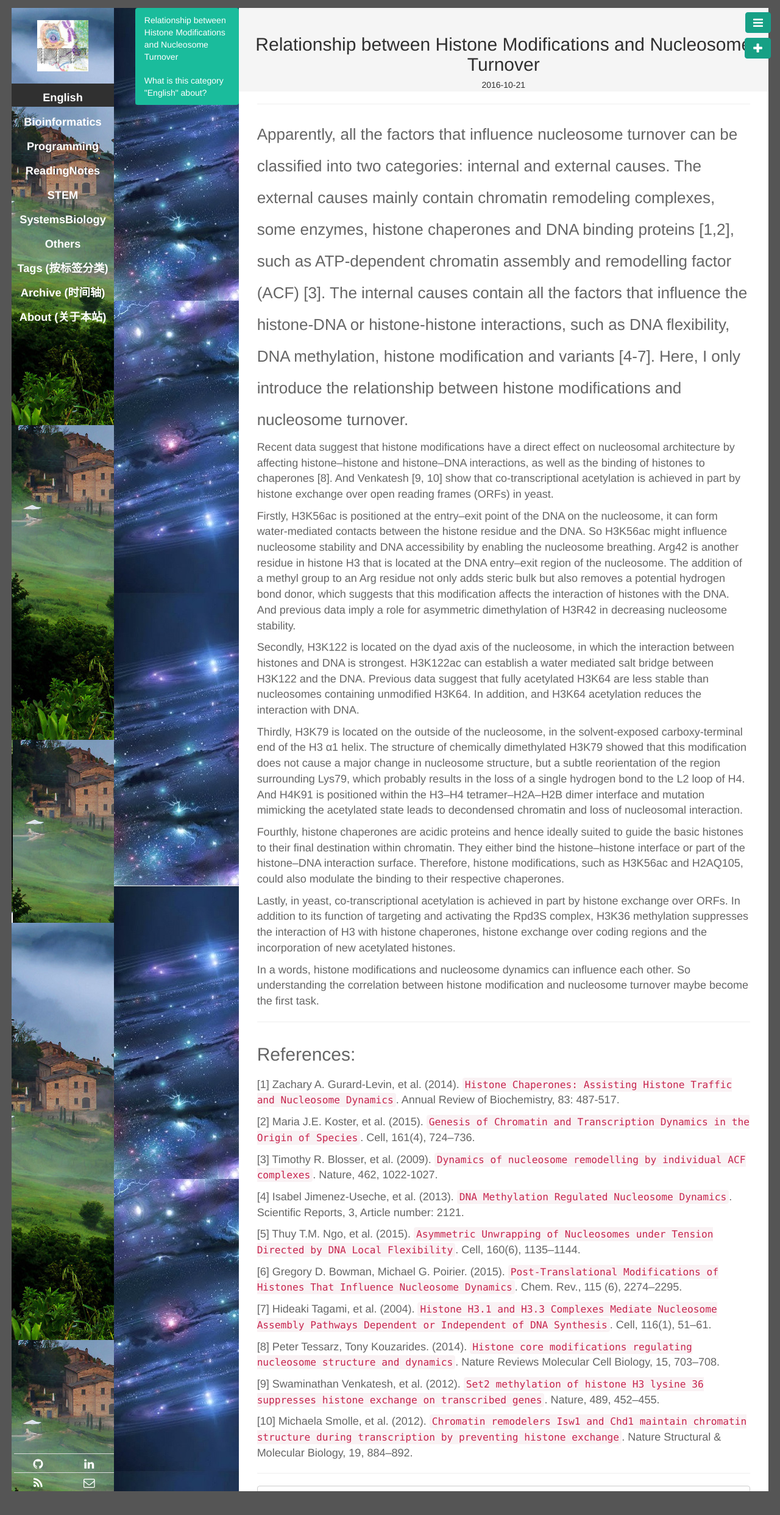
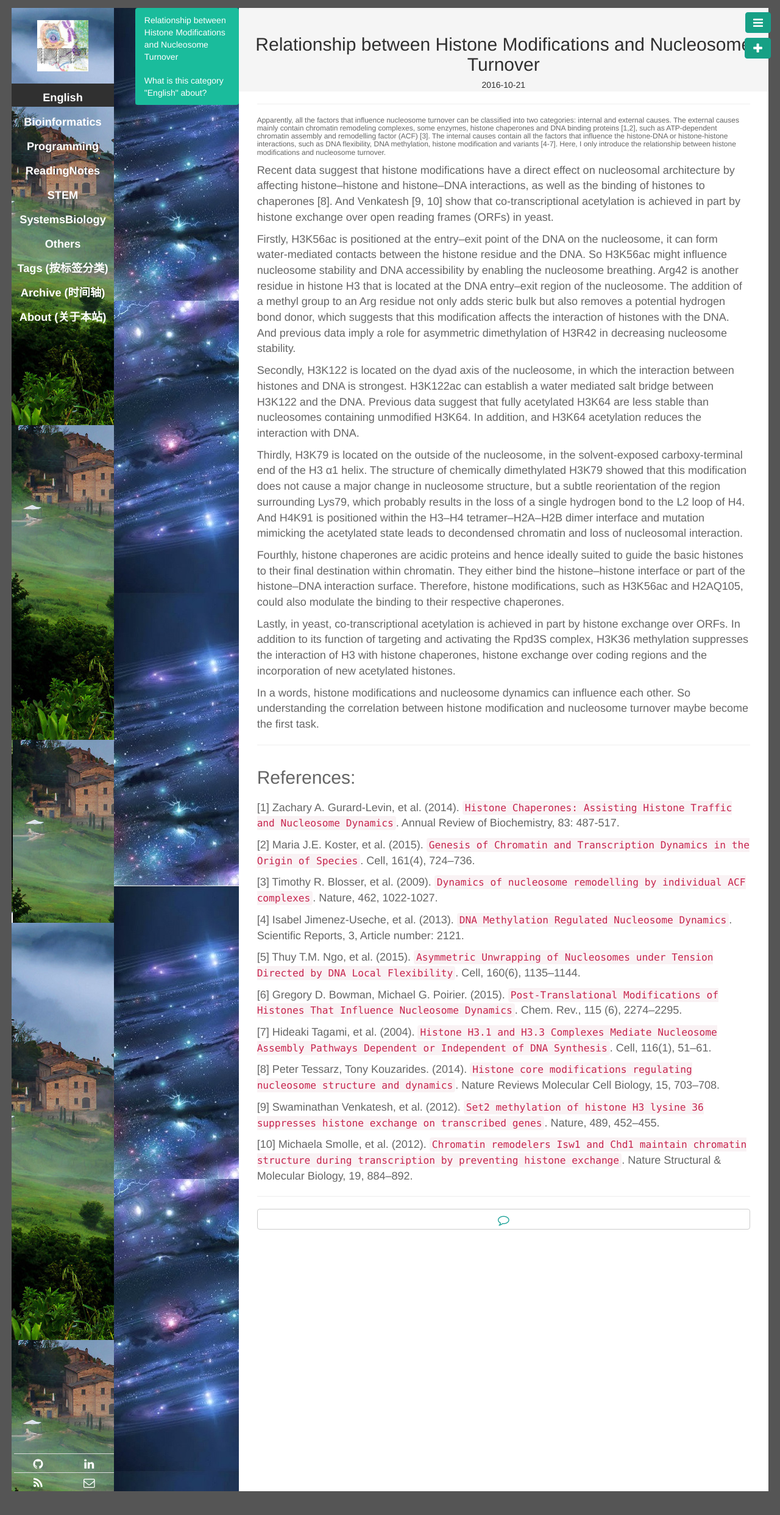
Before and after one commit to CTLife/CTLife.github.io, a Jekyll site: the page built from _posts/English/2016-10-21-HistoneModificationsNucleosomeTurnover.md, in a window 1280 px wide. Shown: the top 2484 px of the page at 61% size. Built offline with Jekyll 4.4.1, drawn with Linux system fonts in a browser that asks for light colours; Markdown is read by kramdown in place of the engine named in the settings.

```diff
--- a/_posts/English/2016-10-21-HistoneModificationsNucleosomeTurnover.md
+++ b/_posts/English/2016-10-21-HistoneModificationsNucleosomeTurnover.md
@@ -7,7 +7,7 @@ keywords: Histone Modifications, Nucleosome Turnover
 description:  Relationship between Histone Modifications and Nucleosome Turnover
 ---
 
-###Apparently, all the factors that influence nucleosome turnover can be classified into two categories: internal and external causes. The external causes mainly contain chromatin remodeling complexes, some enzymes, histone chaperones and DNA binding proteins [1,2], such as ATP-dependent chromatin assembly and remodelling factor (ACF) [3]. The internal causes contain all the factors that influence the histone-DNA or histone-histone interactions, such as DNA flexibility, DNA methylation, histone modification and variants [4-7]. Here, I only introduce the relationship between histone modifications and nucleosome turnover.
+######Apparently, all the factors that influence nucleosome turnover can be classified into two categories: internal and external causes. The external causes mainly contain chromatin remodeling complexes, some enzymes, histone chaperones and DNA binding proteins [1,2], such as ATP-dependent chromatin assembly and remodelling factor (ACF) [3]. The internal causes contain all the factors that influence the histone-DNA or histone-histone interactions, such as DNA flexibility, DNA methylation, histone modification and variants [4-7]. Here, I only introduce the relationship between histone modifications and nucleosome turnover.
 
 
 Recent data suggest that histone modifications have a direct effect on nucleosomal architecture by affecting histone–histone and histone–DNA interactions, as well as the binding of histones to chaperones [8]. And Venkatesh [9, 10] show that co-transcriptional acetylation is achieved in part by histone exchange over open reading frames (ORFs) in yeast.
```
